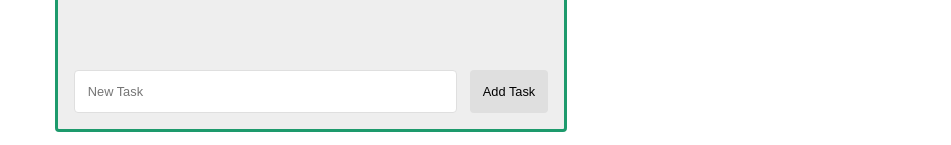
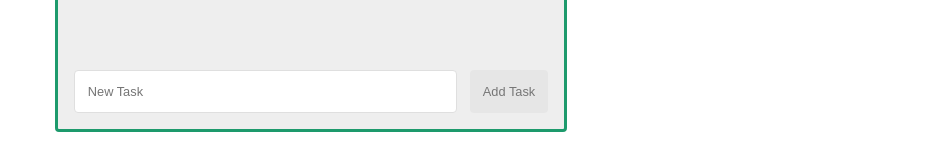
Before and after one commit to rahmaniali-ir/ng-todo, an Angular app: page / in a window 1280 px wide. Shown: the part 652-797 px from the top of the page, without its empty margins (329-1280 px from the left). Built offline with nearby package versions, Linux system fonts and the light colour scheme.

Commit message:
disabled button

```diff
--- a/src/styles.sass
+++ b/src/styles.sass
@@ -39,3 +39,5 @@ button
     background-color: var(--tertiary-theme)
     color: inherit
     cursor: default
+    opacity: .5
+    pointer-events: none
```
